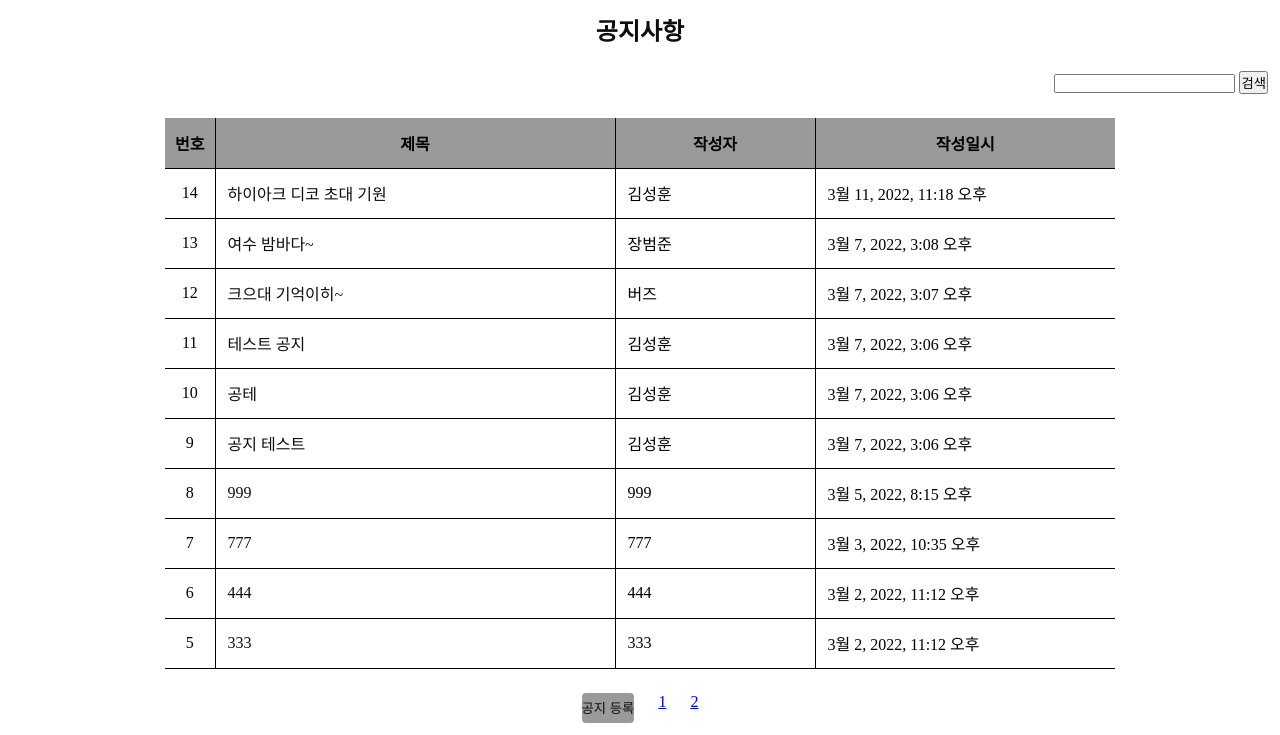
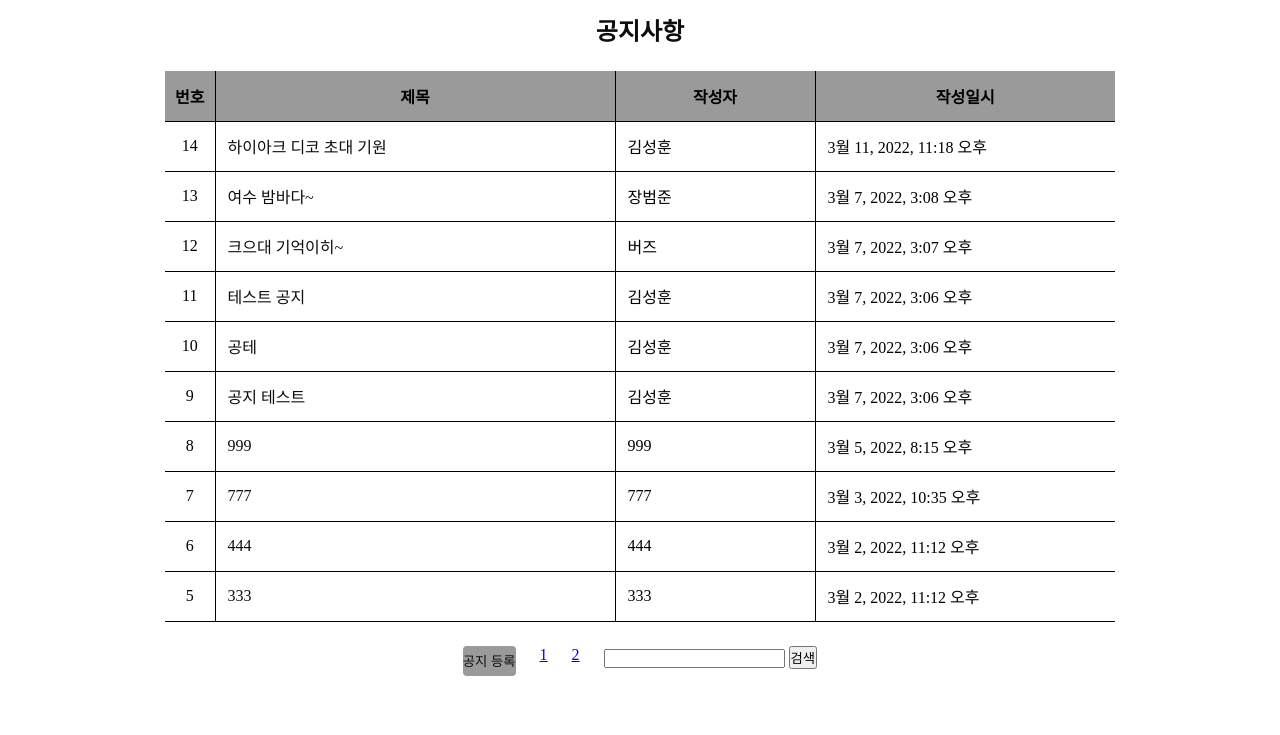
Before and after one commit to kimsh1017/back_end2, a Django app: page /mysite/readNotice/ in a window 1280 px wide. Shown: the part 74-809 px from the top of the page. After the commit the page ends 750 px from the top, so only its background shows below. Run offline with Django 3.2, Linux system fonts and the light colour scheme; data comes from the database, SQL or seed files in the repository; both versions use the stored data as it was after the commit; some libraries are stand-ins or nearby versions.

Commit message:
change_read_center

```diff
--- a/mysite/static/css/readStyle.css
+++ b/mysite/static/css/readStyle.css
@@ -77,12 +77,6 @@ button:focus {
   flex-direction: column;
   width: 100%;
 }
-.notice_table .search_form {
-  display: flex;
-  flex-direction: row;
-  justify-content: end;
-  padding: var(--padding);
-}
 .notice_table .title {
   display: flex;
   justify-content: center;
@@ -139,12 +133,13 @@ table {
 
 /* createAndPage */
 
-.createAndPage {
+.bottom_container {
   display: flex;
+  flex-direction: row;
   justify-content: center;
 }
 
-.createAndPage button {
+.bottom_container .create button {
   margin: var(--padding);
   background-color: var(--grey-light-color);
   height: 30px;
@@ -152,15 +147,21 @@ table {
   color: var(--black-color);
 }
 
-.createAndPage ul {
+.bottom_container .page ul {
   display: flex;
   flex-direction: row;
   text-decoration: none;
 }
-.createAndPage ul li {
+.bottom_container .page ul li {
   margin: var(--padding);
 }
 
+.bottom_container .search_form {
+  display: flex;
+  flex-direction: row;
+  justify-content: end;
+  padding: var(--padding);
+}
 /* mobile screen */
 @media screen and (max-width: 600px) {
   .header {
--- a/mysite/templates/readNotice.html
+++ b/mysite/templates/readNotice.html
@@ -32,12 +32,6 @@
     <!--print notice list -->
     <section class="notice_table">
         <a href="/mysite/readNotice/" class="title"><h1>공지사항</h1></a>
-        <div class="search_form">
-            <form id="search_form" method="get" action="/mysite/readNotice/">
-                <input type="text" class="input_keword" name="kw" id="kw" value="{{kw}}">
-                <input type="submit" name="submit" value="검색">
-            </form>
-        </div>
         <table align="center">
             <tr>
                 <th class="num">번호</th>
@@ -61,15 +55,25 @@
     </section>
 
     <!-- createAndPage -->
-    <section class="createAndPage">
+    <section class="bottom_container">
+        <div class="create">
             <a href="create/"><button>공지 등록</button></a>
+        </div>
 
-        <!-- 페이징 처리 시작 -->
+        <div class="page"> <!-- 페이징 처리 시작 -->
             <ul>
                 {% for page in total_page%}
                     <a href="/mysite/readNotice/?page={{page}}"><li>{{ page }}</li></a>
                 {% endfor %}
             </ul>
+        </div>
+
+        <div class="search_form">
+            <form id="search_form" method="get" action="/mysite/readNotice/">
+                <input type="text" class="input_keword" name="kw" id="kw" value="{{kw}}">
+                <input type="submit" name="submit" value="검색">
+            </form>
+        </div>
     </section>
 </body>
 </html>
--- a/mysite/views.py
+++ b/mysite/views.py
@@ -46,7 +46,6 @@ def readNotice(request):
     context = {'notice_list': notice_list, 'total_page': total_page, }
     if len(kw):
         context['kw'] = kw
-    print(context)
     return render(request, 'readNotice.html', context)
 
 
```
Also changed, not shown: db.sqlite3. Lines whose indentation alone changed are shown as unchanged.
